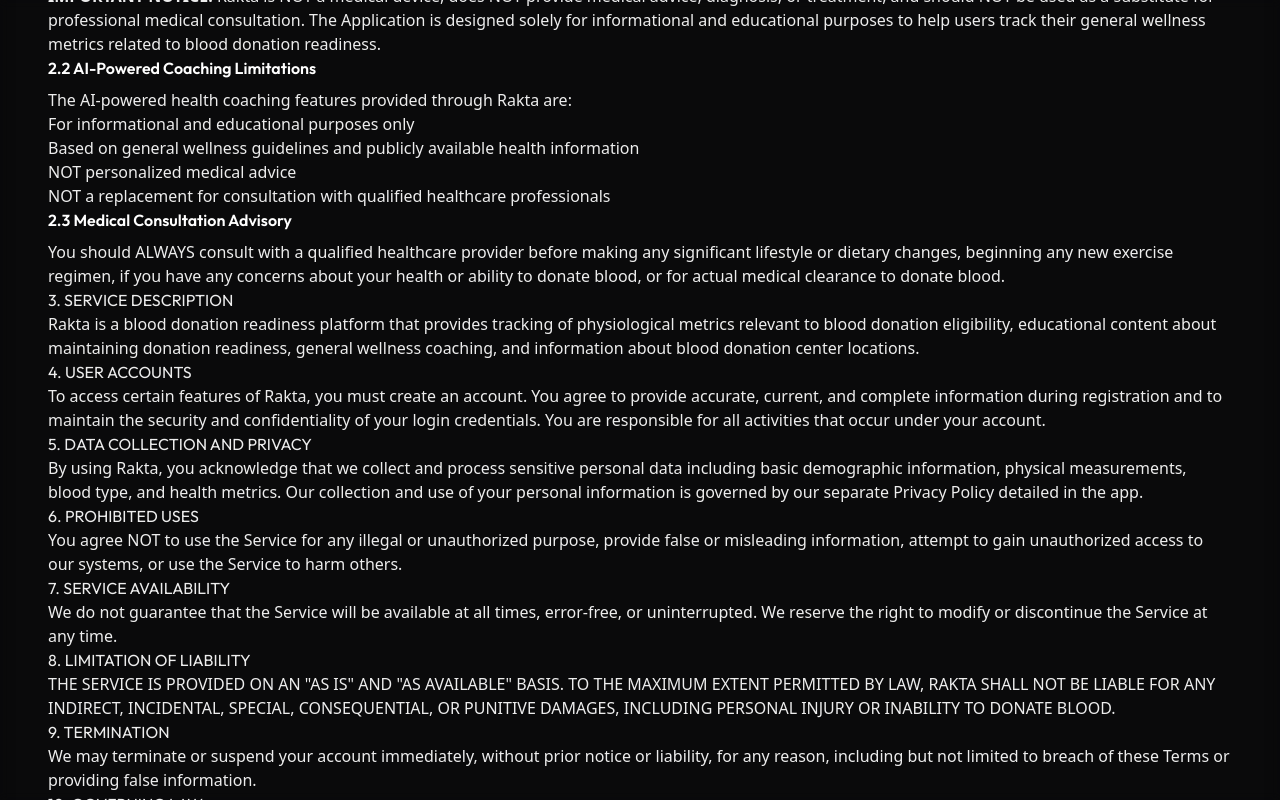
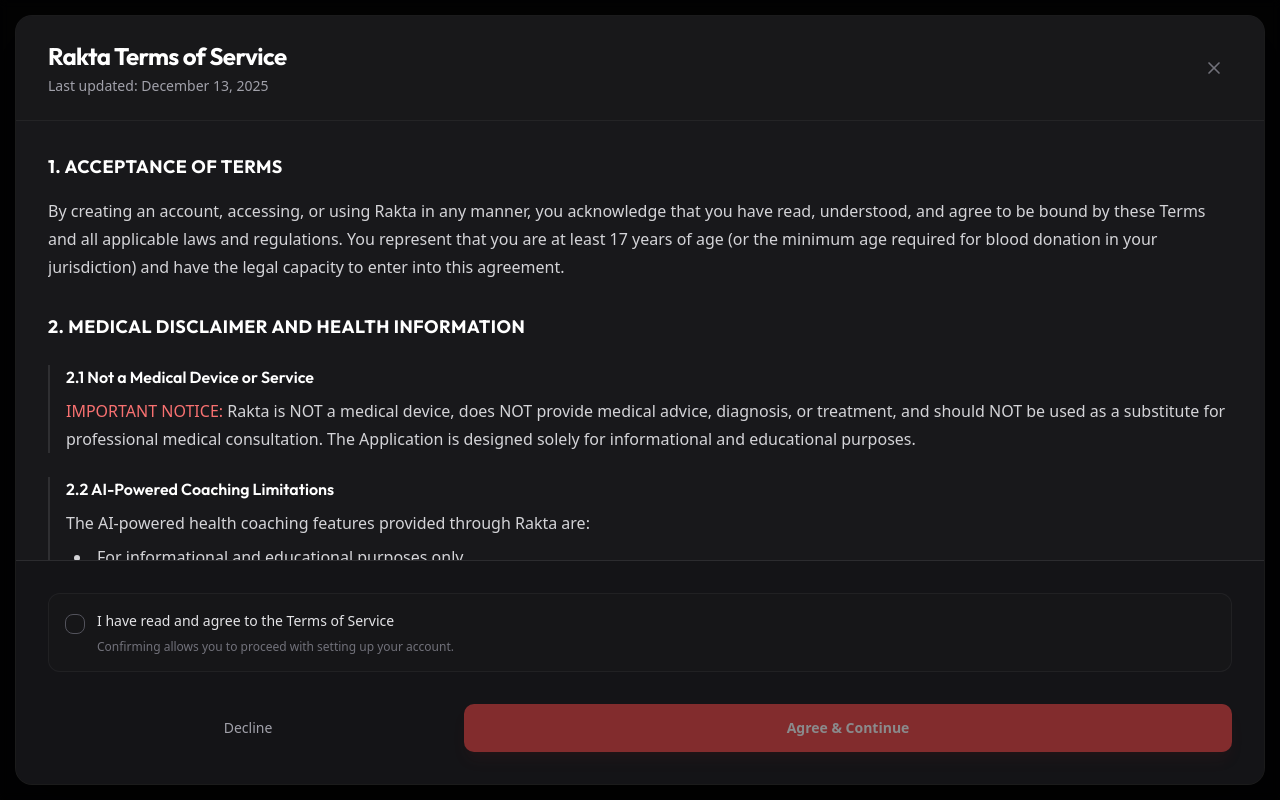
Before and after one commit to Sungchunn/Rakta-Webapp, a Next.js app in the folder frontend/: page /terms in a window 1280 px wide. Built offline with nearby package versions, Linux system fonts and the light colour scheme.

Commit message:
refactor(frontend): Extract Terms of Service UI to reusable TermsCard component
- Created components/auth/terms-card.tsx
- Updated terms/page.tsx to use TermsCard
- Polished UI to match high-fidelity design (Apple-style typography)

```diff
--- a/frontend/app/terms/page.tsx
+++ b/frontend/app/terms/page.tsx
@@ -5,9 +5,7 @@
 import { Button } from "@/components/ui/button";
 import { Checkbox } from "@/components/ui/checkbox";
 import { ScrollArea } from "@/components/ui/scroll-area";
-
-import { ArrowLeft } from "lucide-react";
-import Link from 'next/link';
+import { X } from "lucide-react";
 
 export default function TermsPage() {
     const router = useRouter();
@@ -15,84 +13,97 @@
 
     const handleAgree = () => {
         if (hasAgreed) {
-            router.back(); // Go back to signup/previous page
+            router.back();
         }
     };
 
     return (
-        <div className="fixed inset-0 z-50 flex items-center justify-center bg-black/95 p-4 backdrop-blur-sm">
+        <div className="fixed inset-0 z-50 flex items-center justify-center bg-black/80 backdrop-blur-sm p-4 sm:p-6">
             {/* Modal Container */}
-            <div className="flex h-[85vh] w-full max-w-[640px] flex-col overflow-hidden rounded-2xl bg-[#18181B] shadow-2xl ring-1 ring-white/10">
+            <div className="flex h-full max-h-[800px] w-full max-w-2xl flex-col overflow-hidden rounded-2xl bg-[#18181B] shadow-2xl ring-1 ring-white/10">
 
                 {/* Header */}
-                <div className="flex items-center justify-between border-b border-white/10 px-6 py-5">
-                    <h1 className="text-xl font-bold text-white tracking-tight">Rakta Terms of Service</h1>
-                    <span className="text-xs font-medium text-zinc-500 uppercase tracking-widest">Legal</span>
+                <div className="flex items-center justify-between border-b border-white/5 px-8 py-6 bg-[#18181B]/50">
+                    <div>
+                        <h1 className="text-2xl font-bold text-white tracking-tight">Rakta Terms of Service</h1>
+                        <p className="text-zinc-400 text-sm mt-1">Last updated: December 13, 2025</p>
+                    </div>
+                    {/* Optional close button for non-mandatory flows */}
+                    <button onClick={() => router.back()} className="rounded-full p-2 text-zinc-500 hover:bg-white/5 hover:text-white transition-colors">
+                        <X className="h-5 w-5" />
+                    </button>
                 </div>
 
                 {/* Scrollable Content */}
                 <ScrollArea className="flex-1 bg-[#18181B] px-8">
-                    <div className="pb-8 pt-6">
-                        <div className="prose prose-invert prose-zinc max-w-none prose-headings:font-bold prose-h2:text-white prose-h2:mt-8 prose-h2:mb-4 prose-p:text-zinc-300 prose-p:leading-relaxed prose-li:text-zinc-300">
+                    <div className="flex flex-col gap-8 pb-8 pt-8">
+                        <div className="space-y-4">
+                            <h2 className="text-lg font-bold text-white uppercase tracking-wide">1. Acceptance of Terms</h2>
+                            <p className="text-zinc-300 leading-7">
+                                By creating an account, accessing, or using Rakta in any manner, you acknowledge that you have read, understood, and agree to be bound by these Terms and all applicable laws and regulations. You represent that you are at least 17 years of age (or the minimum age required for blood donation in your jurisdiction) and have the legal capacity to enter into this agreement.
+                            </p>
+                        </div>
 
-                            <p className="text-zinc-400 text-sm mb-8 font-mono">Last Updated: December 13, 2025</p>
+                        <div className="space-y-6">
+                            <h2 className="text-lg font-bold text-white uppercase tracking-wide">2. Medical Disclaimer and Health Information</h2>
 
-                            <h2>1. ACCEPTANCE OF TERMS</h2>
-                            <p>By creating an account, accessing, or using Rakta in any manner, you acknowledge that you have read, understood, and agree to be bound by these Terms and all applicable laws and regulations. You represent that you are at least 17 years of age (or the minimum age required for blood donation in your jurisdiction) and have the legal capacity to enter into this agreement.</p>
+                            <div className="pl-4 border-l-2 border-white/10 space-y-2">
+                                <h3 className="text-base font-semibold text-white">2.1 Not a Medical Device or Service</h3>
+                                <div className="text-zinc-300 leading-7">
+                                    <span className="text-red-400 font-medium">IMPORTANT NOTICE:</span> Rakta is NOT a medical device, does NOT provide medical advice, diagnosis, or treatment, and should NOT be used as a substitute for professional medical consultation. The Application is designed solely for informational and educational purposes.
+                                </div>
+                            </div>
 
-                            <h2>2. MEDICAL DISCLAIMER AND HEALTH INFORMATION</h2>
+                            <div className="pl-4 border-l-2 border-white/10 space-y-2">
+                                <h3 className="text-base font-semibold text-white">2.2 AI-Powered Coaching Limitations</h3>
+                                <p className="text-zinc-300 leading-7">The AI-powered health coaching features provided through Rakta are:</p>
+                                <ul className="list-disc list-inside text-zinc-300 space-y-1 ml-2">
+                                    <li>For informational and educational purposes only</li>
+                                    <li>Based on general wellness guidelines</li>
+                                    <li>NOT personalized medical advice</li>
+                                </ul>
+                            </div>
 
-                            <h3 className="text-white font-semibold mt-6 mb-2">2.1 Not a Medical Device or Service</h3>
-                            <p><strong>IMPORTANT NOTICE:</strong> Rakta is NOT a medical device, does NOT provide medical advice, diagnosis, or treatment, and should NOT be used as a substitute for professional medical consultation. The Application is designed solely for informational and educational purposes to help users track their general wellness metrics related to blood donation readiness.</p>
+                            <div className="pl-4 border-l-2 border-white/10 space-y-2">
+                                <h3 className="text-base font-semibold text-white">2.3 Medical Consultation Advisory</h3>
+                                <p className="text-zinc-300 leading-7">
+                                    You should <span className="text-white font-medium">ALWAYS</span> consult with a qualified healthcare provider before making any significant lifestyle changes or if you have any concerns about your ability to donate blood.
+                                </p>
+                            </div>
+                        </div>
 
-                            <h3 className="text-white font-semibold mt-6 mb-2">2.2 AI-Powered Coaching Limitations</h3>
-                            <p>The AI-powered health coaching features provided through Rakta are:</p>
-                            <ul>
-                                <li>For informational and educational purposes only</li>
-                                <li>Based on general wellness guidelines and publicly available health information</li>
-                                <li>NOT personalized medical advice</li>
-                                <li>NOT a replacement for consultation with qualified healthcare professionals</li>
-                            </ul>
+                        <div className="space-y-4">
+                            <h2 className="text-lg font-bold text-white uppercase tracking-wide">3. Service Description</h2>
+                            <p className="text-zinc-300 leading-7">
+                                Rakta is a blood donation readiness platform that provides tracking of physiological metrics, educational content, wellness coaching, and donation center information.
+                            </p>
+                        </div>
 
-                            <h3 className="text-white font-semibold mt-6 mb-2">2.3 Medical Consultation Advisory</h3>
-                            <p>You should ALWAYS consult with a qualified healthcare provider before making any significant lifestyle or dietary changes, beginning any new exercise regimen, if you have any concerns about your health or ability to donate blood, or for actual medical clearance to donate blood.</p>
+                        <div className="space-y-4">
+                            <h2 className="text-lg font-bold text-white uppercase tracking-wide">4. User Accounts</h2>
+                            <p className="text-zinc-300 leading-7">
+                                To access certain features, you must create an account. You agree to provide accurate, current, and complete information and differ responsibility for all activities under your account.
+                            </p>
+                        </div>
 
-                            <h2>3. SERVICE DESCRIPTION</h2>
-                            <p>Rakta is a blood donation readiness platform that provides tracking of physiological metrics relevant to blood donation eligibility, educational content about maintaining donation readiness, general wellness coaching, and information about blood donation center locations.</p>
+                        <div className="space-y-4">
+                            <h2 className="text-lg font-bold text-white uppercase tracking-wide">5. Privacy</h2>
+                            <p className="text-zinc-300 leading-7">
+                                Your privacy is critical. By using Rakta, you consent to our data practices as described in our Privacy Policy, including the collection of health metrics for donation eligibility.
+                            </p>
+                        </div>
 
-                            <h2>4. USER ACCOUNTS</h2>
-                            <p>To access certain features of Rakta, you must create an account. You agree to provide accurate, current, and complete information during registration and to maintain the security and confidentiality of your login credentials. You are responsible for all activities that occur under your account.</p>
-
-                            <h2>5. DATA COLLECTION AND PRIVACY</h2>
-                            <p>By using Rakta, you acknowledge that we collect and process sensitive personal data including basic demographic information, physical measurements, blood type, and health metrics. Our collection and use of your personal information is governed by our separate Privacy Policy detailed in the app.</p>
-
-                            <h2>6. PROHIBITED USES</h2>
-                            <p>You agree NOT to use the Service for any illegal or unauthorized purpose, provide false or misleading information, attempt to gain unauthorized access to our systems, or use the Service to harm others.</p>
-
-                            <h2>7. SERVICE AVAILABILITY</h2>
-                            <p>We do not guarantee that the Service will be available at all times, error-free, or uninterrupted. We reserve the right to modify or discontinue the Service at any time.</p>
-
-                            <h2>8. LIMITATION OF LIABILITY</h2>
-                            <p>THE SERVICE IS PROVIDED ON AN "AS IS" AND "AS AVAILABLE" BASIS. TO THE MAXIMUM EXTENT PERMITTED BY LAW, RAKTA SHALL NOT BE LIABLE FOR ANY INDIRECT, INCIDENTAL, SPECIAL, CONSEQUENTIAL, OR PUNITIVE DAMAGES, INCLUDING PERSONAL INJURY OR INABILITY TO DONATE BLOOD.</p>
-
-                            <h2>9. TERMINATION</h2>
-                            <p>We may terminate or suspend your account immediately, without prior notice or liability, for any reason, including but not limited to breach of these Terms or providing false information.</p>
-
-                            <h2>10. GOVERNING LAW</h2>
-                            <p>These Terms shall be governed by and construed in accordance with the laws of Thailand, without regard to its conflict of law provisions.</p>
-
-                            <hr className="my-8 border-white/10" />
-
-                            <p className="text-sm text-zinc-500">
-                                <strong>Remember:</strong> Rakta is a wellness tracking tool designed to help you prepare for blood donation. It is not a substitute for professional medical advice. Always consult with healthcare professionals regarding your health and eligibility to donate blood.
+                        <div className="my-4 p-4 rounded-lg bg-white/5 border border-white/10">
+                            <p className="text-sm text-zinc-400 text-center">
+                                End of Terms • Rakta Inc.
                             </p>
                         </div>
                     </div>
                 </ScrollArea>
 
                 {/* Fixed Footer */}
-                <div className="border-t border-white/10 bg-[#18181B] p-6 pb-8">
-                    <div className="flex items-start space-x-3 mb-6">
+                <div className="border-t border-white/10 bg-[#141417] p-6 lg:p-8 shrink-0">
+                    <div className="flex items-start space-x-3 mb-8 bg-zinc-900/50 p-4 rounded-lg border border-white/5">
                         <Checkbox
                             id="terms-agree"
                             checked={hasAgreed}
@@ -107,21 +118,21 @@
                                 I have read and agree to the Terms of Service
                             </label>
                             <p className="text-xs text-zinc-500">
-                                You must agree to continue using the application.
+                                Confirming allows you to proceed with setting up your account.
                             </p>
                         </div>
                     </div>
 
-                    <div className="grid grid-cols-2 gap-4">
+                    <div className="flex gap-4">
                         <Button
-                            variant="outline"
-                            className="h-12 border-zinc-700 bg-transparent text-zinc-300 hover:bg-zinc-800 hover:text-white"
+                            variant="ghost"
+                            className="flex-1 h-12 text-zinc-400 hover:text-white hover:bg-white/5"
                             onClick={() => router.back()}
                         >
                             Decline
                         </Button>
                         <Button
-                            className="h-12 bg-[#DC2626] text-white hover:bg-[#B91C1C] disabled:opacity-50 font-semibold shadow-lg shadow-red-900/20"
+                            className="flex-[2] h-12 bg-primary text-white hover:bg-red-700 font-semibold shadow-lg shadow-red-900/20 transition-all"
                             disabled={!hasAgreed}
                             onClick={handleAgree}
                         >
--- /dev/null
+++ b/frontend/src/components/auth/terms-card.tsx
@@ -0,0 +1,146 @@
+"use client";
+
+import { useState } from 'react';
+import { Button } from "@/components/ui/button";
+import { Checkbox } from "@/components/ui/checkbox";
+import { ScrollArea } from "@/components/ui/scroll-area";
+import { X } from "lucide-react";
+import { cn } from "@/lib/utils";
+
+interface TermsCardProps {
+    className?: string;
+    onAgree?: () => void;
+    onDecline?: () => void;
+    onClose?: () => void;
+}
+
+export function TermsCard({ className, onAgree, onDecline, onClose }: TermsCardProps) {
+    const [hasAgreed, setHasAgreed] = useState(false);
+
+    return (
+        <div className={cn(
+            "flex h-full w-full flex-col overflow-hidden rounded-2xl bg-[#18181B] shadow-2xl ring-1 ring-white/10",
+            className
+        )}>
+            {/* Header */}
+            <div className="flex items-center justify-between border-b border-white/5 px-8 py-6 bg-[#18181B]/50 shrink-0">
+                <div>
+                    <h1 className="text-2xl font-bold text-white tracking-tight">Rakta Terms of Service</h1>
+                    <p className="text-zinc-400 text-sm mt-1">Last updated: December 13, 2025</p>
+                </div>
+                {onClose && (
+                    <button onClick={onClose} className="rounded-full p-2 text-zinc-500 hover:bg-white/5 hover:text-white transition-colors">
+                        <X className="h-5 w-5" />
+                    </button>
+                )}
+            </div>
+
+            {/* Scrollable Content */}
+            <ScrollArea className="flex-1 bg-[#18181B] px-8">
+                <div className="flex flex-col gap-8 pb-8 pt-8">
+                    <div className="space-y-4">
+                        <h2 className="text-lg font-bold text-white uppercase tracking-wide">1. Acceptance of Terms</h2>
+                        <p className="text-zinc-300 leading-7">
+                            By creating an account, accessing, or using Rakta in any manner, you acknowledge that you have read, understood, and agree to be bound by these Terms and all applicable laws and regulations. You represent that you are at least 17 years of age (or the minimum age required for blood donation in your jurisdiction) and have the legal capacity to enter into this agreement.
+                        </p>
+                    </div>
+
+                    <div className="space-y-6">
+                        <h2 className="text-lg font-bold text-white uppercase tracking-wide">2. Medical Disclaimer and Health Information</h2>
+
+                        <div className="pl-4 border-l-2 border-white/10 space-y-2">
+                            <h3 className="text-base font-semibold text-white">2.1 Not a Medical Device or Service</h3>
+                            <div className="text-zinc-300 leading-7">
+                                <span className="text-red-400 font-medium">IMPORTANT NOTICE:</span> Rakta is NOT a medical device, does NOT provide medical advice, diagnosis, or treatment, and should NOT be used as a substitute for professional medical consultation. The Application is designed solely for informational and educational purposes.
+                            </div>
+                        </div>
+
+                        <div className="pl-4 border-l-2 border-white/10 space-y-2">
+                            <h3 className="text-base font-semibold text-white">2.2 AI-Powered Coaching Limitations</h3>
+                            <p className="text-zinc-300 leading-7">The AI-powered health coaching features provided through Rakta are:</p>
+                            <ul className="list-disc list-inside text-zinc-300 space-y-1 ml-2">
+                                <li>For informational and educational purposes only</li>
+                                <li>Based on general wellness guidelines</li>
+                                <li>NOT personalized medical advice</li>
+                            </ul>
+                        </div>
+
+                        <div className="pl-4 border-l-2 border-white/10 space-y-2">
+                            <h3 className="text-base font-semibold text-white">2.3 Medical Consultation Advisory</h3>
+                            <p className="text-zinc-300 leading-7">
+                                You should <span className="text-white font-medium">ALWAYS</span> consult with a qualified healthcare provider before making any significant lifestyle changes or if you have any concerns about your ability to donate blood.
+                            </p>
+                        </div>
+                    </div>
+
+                    <div className="space-y-4">
+                        <h2 className="text-lg font-bold text-white uppercase tracking-wide">3. Service Description</h2>
+                        <p className="text-zinc-300 leading-7">
+                            Rakta is a blood donation readiness platform that provides tracking of physiological metrics, educational content, wellness coaching, and donation center information.
+                        </p>
+                    </div>
+
+                    <div className="space-y-4">
+                        <h2 className="text-lg font-bold text-white uppercase tracking-wide">4. User Accounts</h2>
+                        <p className="text-zinc-300 leading-7">
+                            To access certain features, you must create an account. You agree to provide accurate, current, and complete information and differ responsibility for all activities under your account.
+                        </p>
+                    </div>
+
+                    <div className="space-y-4">
+                        <h2 className="text-lg font-bold text-white uppercase tracking-wide">5. Privacy</h2>
+                        <p className="text-zinc-300 leading-7">
+                            Your privacy is critical. By using Rakta, you consent to our data practices as described in our Privacy Policy, including the collection of health metrics for donation eligibility.
+                        </p>
+                    </div>
+
+                    <div className="my-4 p-4 rounded-lg bg-white/5 border border-white/10">
+                        <p className="text-sm text-zinc-400 text-center">
+                            End of Terms • Rakta Inc.
+                        </p>
+                    </div>
+                </div>
+            </ScrollArea>
+
+            {/* Fixed Footer */}
+            <div className="border-t border-white/10 bg-[#141417] p-6 lg:p-8 shrink-0">
+                <div className="flex items-start space-x-3 mb-8 bg-zinc-900/50 p-4 rounded-lg border border-white/5">
+                    <Checkbox
+                        id="terms-agree"
+                        checked={hasAgreed}
+                        onCheckedChange={(checked) => setHasAgreed(checked === true)}
+                        className="mt-1 h-5 w-5 border-zinc-600 data-[state=checked]:bg-primary data-[state=checked]:border-primary"
+                    />
+                    <div className="grid gap-1.5 leading-none">
+                        <label
+                            htmlFor="terms-agree"
+                            className="text-sm font-medium leading-relaxed text-zinc-200 cursor-pointer select-none"
+                        >
+                            I have read and agree to the Terms of Service
+                        </label>
+                        <p className="text-xs text-zinc-500">
+                            Confirming allows you to proceed with setting up your account.
+                        </p>
+                    </div>
+                </div>
+
+                <div className="flex gap-4">
+                    <Button
+                        variant="ghost"
+                        className="flex-1 h-12 text-zinc-400 hover:text-white hover:bg-white/5"
+                        onClick={onDecline}
+                    >
+                        Decline
+                    </Button>
+                    <Button
+                        className="flex-[2] h-12 bg-primary text-white hover:bg-red-700 font-semibold shadow-lg shadow-red-900/20 transition-all"
+                        disabled={!hasAgreed}
+                        onClick={onAgree}
+                    >
+                        Agree & Continue
+                    </Button>
+                </div>
+            </div>
+        </div>
+    );
+}
```
